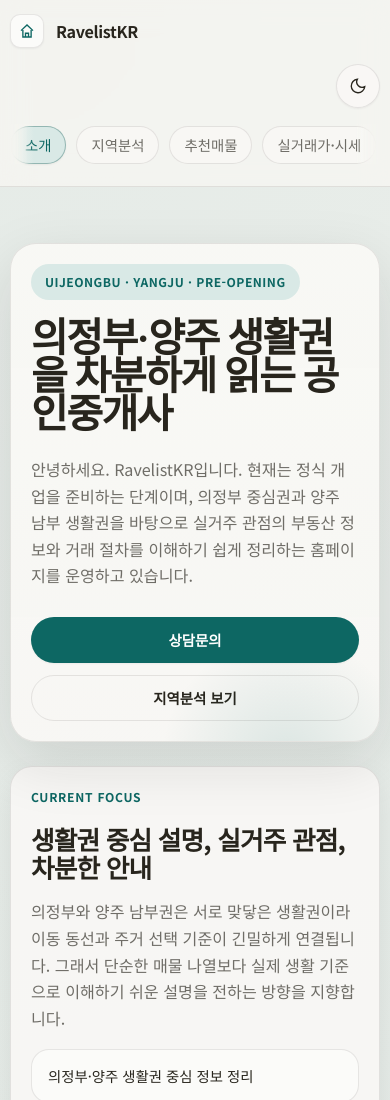
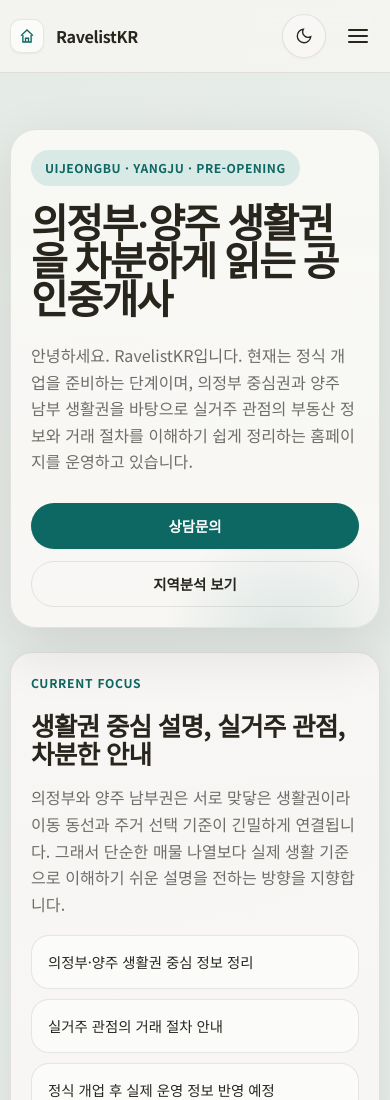
Before and after one commit to RavelistKR/RavelistKR.github.io, a plain HTML site: page index.html in a window 390 px wide. Shown: the top 1100 px of the page. Drawn offline with Linux system fonts and the light colour scheme.

Commit message:
버튼 수정

```diff
--- a/css/components.css
+++ b/css/components.css
@@ -118,6 +118,22 @@
 
 .theme-toggle:hover {
   transform: translateY(-1px);
+}
+
+.menu-toggle {
+  display: none;
+  width: 44px;
+  height: 44px;
+  border-radius: 999px;
+  border: 1px solid transparent;
+  background: transparent;
+  place-items: center;
+  color: var(--color-text);
+  transition: background 180ms ease, transform 180ms ease;
+}
+
+.menu-toggle:hover {
+  background: var(--color-surface-2);
 }
 
 .btn {
@@ -402,65 +418,47 @@
   }
 
   .nav {
-    flex-wrap: wrap;
+    flex-wrap: nowrap;
     padding: 14px 0;
   }
 
-  .nav-links {
-    position: relative;
-    order: 3;
-    width: 100%;
-    display: flex;
-    flex-wrap: nowrap;
-    gap: 10px;
-    overflow-x: auto;
-    overflow-y: hidden;
-    -webkit-overflow-scrolling: touch;
-    scrollbar-width: none;
-    padding: 2px 36px 8px 0;
-    scroll-behavior: smooth;
-    mask-image: linear-gradient(
-      to right,
-      transparent 0,
-      black 18px,
-      black calc(100% - 18px),
-      transparent 100%
-    );
+  .menu-toggle {
+    display: grid;
   }
 
-  .nav-links::-webkit-scrollbar {
-    display: none;
+  .nav-links {
+    position: absolute;
+    top: 100%;
+    left: 0;
+    right: 0;
+    background: color-mix(in srgb, var(--color-bg) 95%, transparent);
+    backdrop-filter: blur(14px);
+    border-bottom: 1px solid var(--color-border);
+    flex-direction: column;
+    padding: 8px 24px 24px;
+    gap: 0;
+    box-shadow: var(--shadow-md);
+    opacity: 0;
+    visibility: hidden;
+    transform: translateY(-10px);
+    transition: all 0.24s ease;
   }
 
-  .nav-links::before,
-  .nav-links::after {
-    content: "";
-    position: absolute;
-    top: 0;
-    bottom: 8px;
-    width: 24px;
-    pointer-events: none;
-    z-index: 1;
-  }
-
-  .nav-links::before {
-    left: 0;
-    background: linear-gradient(to right, var(--color-bg), transparent);
-  }
-
-  .nav-links::after {
-    right: 0;
-    background: linear-gradient(to left, var(--color-bg), transparent);
+  .nav-links.is-open {
+    opacity: 1;
+    visibility: visible;
+    transform: translateY(0);
   }
 
   .nav-links a {
-    flex: 0 0 auto;
-    min-height: 38px;
-    padding: 0 14px;
-    border: 1px solid var(--color-border);
-    border-radius: var(--radius-full);
-    background: color-mix(in srgb, var(--color-surface) 88%, transparent);
-    white-space: nowrap;
+    width: 100%;
+    padding: 14px 0;
+    border: none;
+    border-bottom: 1px solid var(--color-border);
+    border-radius: 0;
+    background: transparent;
+    font-size: var(--text-base);
+    min-height: auto;
   }
 
   .nav-links a::after {
@@ -468,22 +466,17 @@
   }
 
   .nav-links a.is-active {
-    background: var(--color-primary-soft);
-    border-color: color-mix(in srgb, var(--color-primary) 28%, var(--color-border));
+    background: transparent;
     color: var(--color-primary);
-    box-shadow: var(--shadow-sm);
+    font-weight: 700;
+  }
+
+  .nav-links a:last-child {
+    border-bottom: none;
   }
 }
 
 @media (max-width: 640px) {
-  .nav-actions {
-    width: 100%;
-  }
-
-  .theme-toggle {
-    margin-left: auto;
-  }
-
   .btn {
     width: 100%;
   }
--- a/index.html
+++ b/index.html
@@ -46,6 +46,13 @@
         <button class="theme-toggle" type="button" data-theme-toggle aria-label="다크 모드 전환">
           <svg width="18" height="18" viewBox="0 0 24 24" fill="none" stroke="currentColor" stroke-width="1.8" aria-hidden="true">
             <path d="M21 12.79A9 9 0 1 1 11.21 3 7 7 0 0 0 21 12.79z"></path>
+          </svg>
+        </button>
+        <button class="menu-toggle" type="button" aria-label="메뉴 열기" aria-expanded="false">
+          <svg width="24" height="24" viewBox="0 0 24 24" fill="none" stroke="currentColor" stroke-width="2" stroke-linecap="round" stroke-linejoin="round" aria-hidden="true">
+            <line x1="3" y1="12" x2="21" y2="12"></line>
+            <line x1="3" y1="6" x2="21" y2="6"></line>
+            <line x1="3" y1="18" x2="21" y2="18"></line>
           </svg>
         </button>
       </div>
--- a/js/main.js
+++ b/js/main.js
@@ -3,6 +3,7 @@
   const button = document.querySelector('[data-theme-toggle]');
   const header = document.querySelector('.site-header');
   const nav = document.querySelector('.nav-links');
+  const menuToggle = document.querySelector('.menu-toggle');
   const navLinks = Array.from(document.querySelectorAll('.nav-links a[href^="#"]'));
 
   const sections = navLinks
@@ -117,8 +118,33 @@
     initScrollSpy();
   });
 
+  function updateMenuIcon(isOpen) {
+    if (!menuToggle) return;
+    menuToggle.innerHTML = isOpen
+      ? '<svg width="24" height="24" viewBox="0 0 24 24" fill="none" stroke="currentColor" stroke-width="2" stroke-linecap="round" stroke-linejoin="round" aria-hidden="true"><line x1="18" y1="6" x2="6" y2="18"></line><line x1="6" y1="6" x2="18" y2="18"></line></svg>'
+      : '<svg width="24" height="24" viewBox="0 0 24 24" fill="none" stroke="currentColor" stroke-width="2" stroke-linecap="round" stroke-linejoin="round" aria-hidden="true"><line x1="3" y1="12" x2="21" y2="12"></line><line x1="3" y1="6" x2="21" y2="6"></line><line x1="3" y1="18" x2="21" y2="18"></line></svg>';
+    menuToggle.setAttribute('aria-label', isOpen ? '메뉴 닫기' : '메뉴 열기');
+  }
+
+  if (menuToggle) {
+    menuToggle.addEventListener('click', () => {
+      const isOpen = nav.classList.toggle('is-open');
+      menuToggle.setAttribute('aria-expanded', isOpen);
+      updateMenuIcon(isOpen);
+    });
+  }
+
   navLinks.forEach((link) => {
     link.addEventListener('click', function () {
+      // 모바일 메뉴가 열려있다면 링크 클릭 시 메뉴 닫기
+      if (nav.classList.contains('is-open')) {
+        nav.classList.remove('is-open');
+        if (menuToggle) {
+          menuToggle.setAttribute('aria-expanded', 'false');
+          updateMenuIcon(false);
+        }
+      }
+
       const currentItem = sections.find((item) => item.link === link);
       if (currentItem) {
         setActiveNavLink(currentItem);
```
